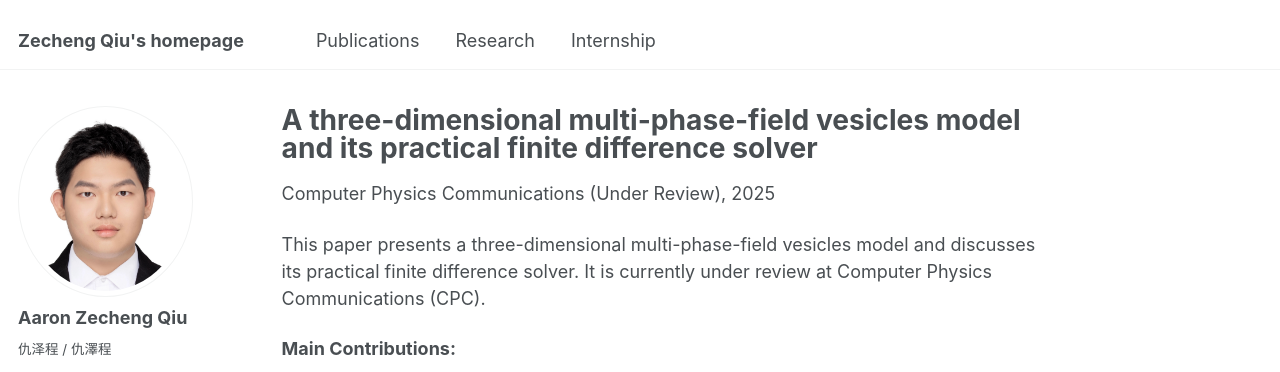
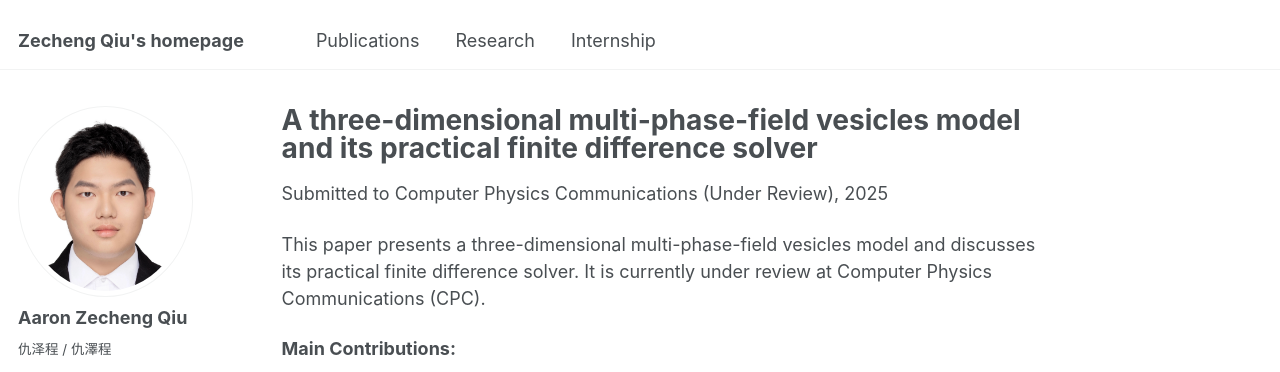
Before and after one commit to aaron-z-chiu/aaron-z-chiu.github.io, a Jekyll site: the page built from _publications/2025-08-25-3d-vesicles-model.md, in a window 1280 px wide and 1218 px high. Shown: the top 372 px of the window. Built offline with Jekyll 4.4.1, drawn with Linux system fonts in a browser that asks for light colours; some web fonts are replaced.

Commit message:
citation

```diff
--- a/_includes/archive-single.html
+++ b/_includes/archive-single.html
@@ -53,9 +53,9 @@
     {% endif %}
 
     <p style="font-size: smaller">
-      {% if post.citation %}
+      <!-- {% if post.citation %}
         Recommended citation: {{ post.citation }}<br />
-      {% endif %}
+      {% endif %} -->
 
       {% assign has_prev = false %}
 
--- a/_publications/2025-08-25-3d-vesicles-model.md
+++ b/_publications/2025-08-25-3d-vesicles-model.md
@@ -5,7 +5,7 @@ category: manuscripts
 permalink: /publication/2025-08-25-3d-vesicles-model
 excerpt: 'This paper proposes a three-dimensional multi-phase-field model for vesicles and a practical finite difference solver.'
 date: 2025-08-25
-venue: 'Computer Physics Communications (Under Review)'
+venue: 'Submitted to Computer Physics Communications (Under Review)'
 # slidesurl: ''
 # paperurl: ''
 codeurl: 'https://github.com/aaron-z-chiu/multiple-vesicles'
```
